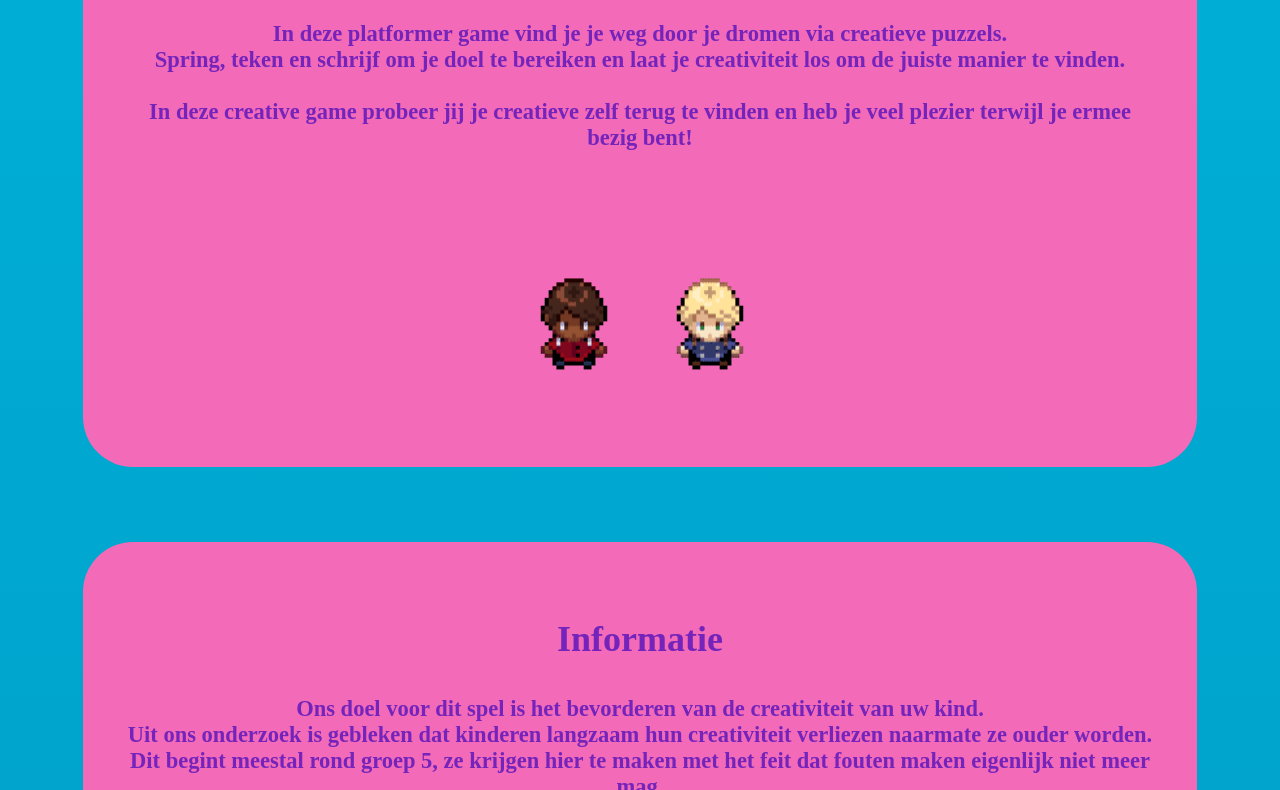
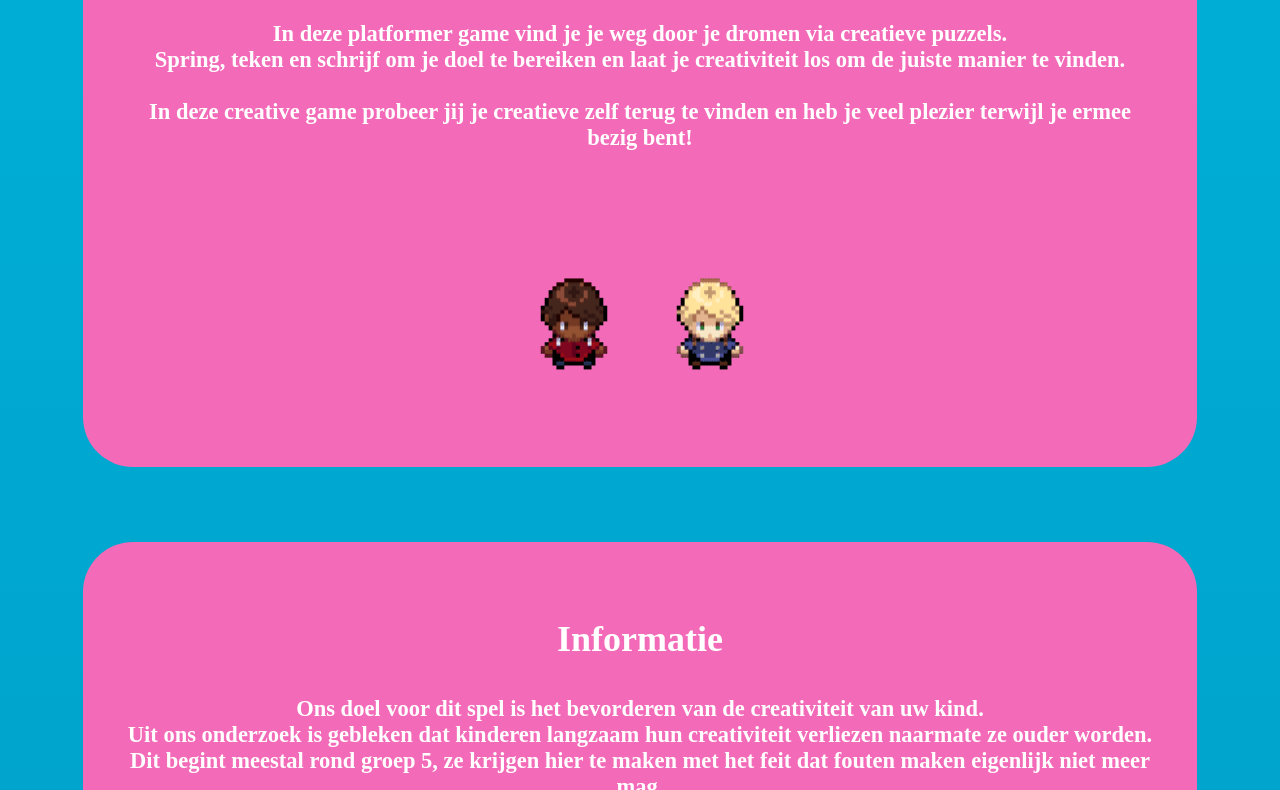
Before and after one commit to ScryTear/DreamSolve, a plain HTML site: page index.html in a window 1280 px wide. Shown: the part 523-1313 px from the top of the page. Drawn offline with Linux system fonts and the light colour scheme; a script that the page names is missing.

Commit message:
Update style.css

```diff
--- a/style.css
+++ b/style.css
@@ -70,7 +70,7 @@ article{
     border-radius: 50px;
     padding:40px;
     margin:75px;
-    color: rgb(116, 36, 186);
+    color: white;
     height:100%;
     text-align:center;
     font-size: 18px;
```
